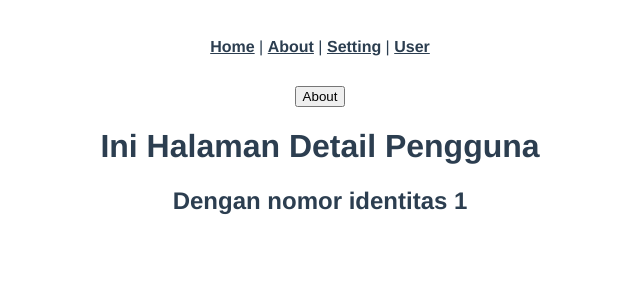
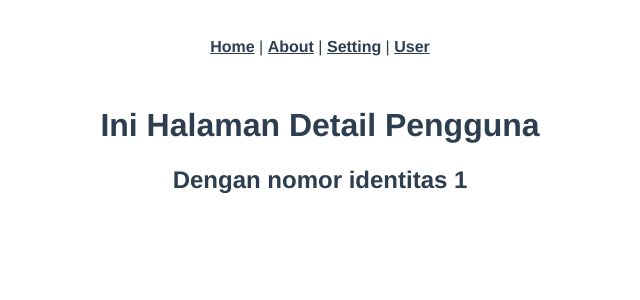
Before and after one commit to trastanechora/frontend-vue, a Vue app: page /user/1 in a window 1280 px wide. Shown: the top 300 px of the page, without its empty margins (320-960 px from the left). Built offline with nearby package versions, Linux system fonts and the light colour scheme.

Commit message:
Add demo layout

```diff
--- a/src/App.vue
+++ b/src/App.vue
@@ -1,14 +1,5 @@
 <template>
   <div id="app">
-    <div id="nav">
-      <router-link to="/">Home</router-link> |
-      <router-link to="/about">About</router-link> |
-      <router-link to="/setting">Setting</router-link> |
-      <router-link to="/user">User</router-link>
-    </div>
-    <div>
-      <button @click="redirectTo('/about')">About</button>
-    </div>
     <router-view />
   </div>
 </template>
@@ -16,11 +7,6 @@
 <script>
 export default {
   name: "App",
-  methods: {
-    redirectTo(path) {
-      this.$router.push(path);
-    },
-  },
 };
 </script>
 
--- /dev/null
+++ b/src/layout/DefaultLayout.vue
@@ -0,0 +1,22 @@
+<template>
+  <div>
+    <div id="nav">
+      <router-link to="/">Home</router-link> |
+      <router-link to="/about">About</router-link> |
+      <router-link to="/setting">Setting</router-link> |
+      <router-link to="/user">User</router-link>
+    </div>
+    <router-view />
+  </div>
+</template>
+
+<script>
+export default {
+  name: "DefaultLayout",
+  methods: {
+    redirectTo(path) {
+      this.$router.push(path);
+    },
+  },
+};
+</script>
```
Also changed, not shown: src/router/index.js (+7 -0 lines).
